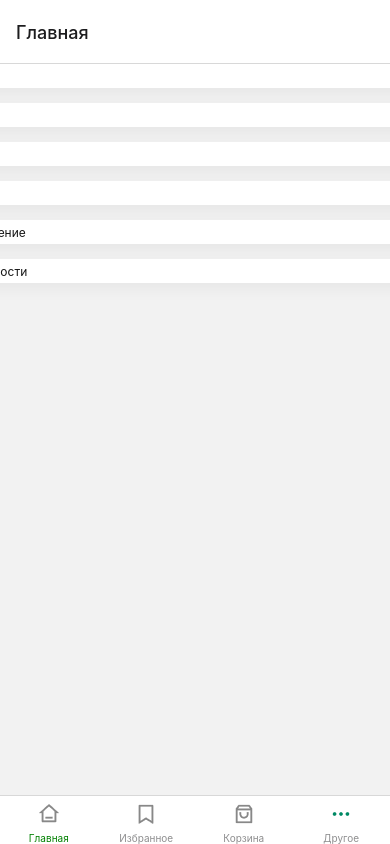
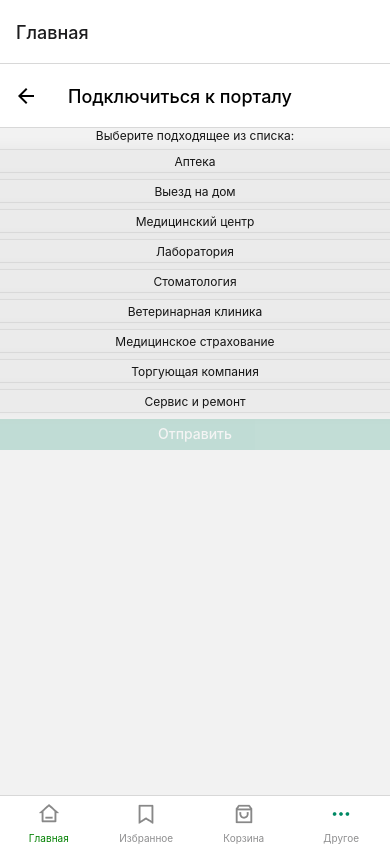
Before and after one commit to Chepman32/MedTalk, a React Native app: screen /ConnectToPortal in a window 390 px wide. Built offline with nearby package versions, Linux system fonts and the light colour scheme.

Commit message:
ConnectToPortal

```diff
--- a/App.jsx
+++ b/App.jsx
@@ -10,6 +10,7 @@ import { Socials } from './screens/Socials';
 import { Support } from './screens/Support';
 import { UserAgreement } from './screens/UserAgreement';
 import { PrivacyPolicy } from './screens/PrivacyPolicy';
+import { ConnectToPortal } from './screens/ConnectToPortal';
 
 const Stack = createStackNavigator();
 const Tab = createBottomTabNavigator();
@@ -23,18 +24,13 @@ function MoreStackNavigator() {
       headerShown: route.name !== 'Другое', // Show header only if the route name is not 'Другое'
     })}>
       <Stack.Screen name="MoreScreen" component={MoreScreen} options={{ headerShown: false }} />
-      <Stack.Screen name="About" component={About} options={{
-        title: 'о нас',
-      }} />
-      <Stack.Screen name="UserAgreement" component={UserAgreement} options={{
-        title: 'Пользовательское соглашение',
-      }} />
-      <Stack.Screen name="Franchise" component={Franchise} options={{
-        title: 'Франчайзинг',
-      }} />
+      <Stack.Screen name="About" component={About} options={{ title: 'о нас' }} />
+      <Stack.Screen name="UserAgreement" component={UserAgreement} options={{ title: 'Пользовательское соглашение' }} />
+      <Stack.Screen name="Franchise" component={Franchise} options={{ title: 'Франчайзинг' }} />
       <Stack.Screen name="Socials" component={Socials} options={{ headerShown: false }} />
-      <Stack.Screen name="Support" component={Support} options={{ title: 'Служба поддержки', }} />
+      <Stack.Screen name="Support" component={Support} options={{ title: 'Служба поддержки' }} />
       <Stack.Screen name="PrivacyPolicy" component={PrivacyPolicy} options={{ title: 'Политика конфиденциальности', }} />
+      <Stack.Screen name="ConnectToPortal" component={ConnectToPortal} options={{ title: 'Подключиться к порталу' }} />
     </Stack.Navigator>
   );
 }
--- /dev/null
+++ b/components/ConnectToPortalItem.jsx
@@ -0,0 +1,51 @@
+/* eslint-disable quotes */
+/* eslint-disable prettier/prettier */
+import React from 'react';
+import { View, Text, StyleSheet, TouchableOpacity } from 'react-native';
+import { SCREEN_HEIGHT, SCREEN_WIDTH } from '../constants';
+import { useNavigation } from '@react-navigation/native';
+
+export const ConnectToPortalItem = ({ text, selected, setSelected }) => {
+  const navigation = useNavigation();
+  return (
+    <TouchableOpacity
+      style={[
+        styles.container,
+        selected === text ? styles.selected : null,
+      ]}
+      onPress={() => setSelected(text)}
+    >
+      <Text style={styles.text}>{text}</Text>
+    </TouchableOpacity>
+  );
+};
+
+const styles = StyleSheet.create({
+  container: {
+    width: SCREEN_WIDTH * 0.95,
+    height: SCREEN_HEIGHT * 0.04,
+    justifyContent: 'center',
+    alignItems: 'center',
+    padding: SCREEN_WIDTH * 0.01,
+    marginBottom: SCREEN_HEIGHT * 0.01,
+    backgroundColor: 'rgba(235, 235, 235, 1)',
+    overflow: 'hidden',
+    borderRadius: 8,
+    borderWidth: 1,
+    borderColor: 'rgba(219, 219, 219, 1)',
+    shadowOpacity: 0.05,
+    shadowRadius: 16,
+    elevation: 6,
+  },
+  selected: {
+      backgroundColor: 'rgba(0, 137, 100, 0.2)',
+      borderWidth: 1,
+    borderColor: 'rgba(0, 137, 100, 1)',
+  },
+  text: {
+    fontWeight: '400',
+    fontSize: 12,
+    lineHeight: 15,
+    color: 'rgba(21, 21, 21, 1)',
+  },
+});
--- /dev/null
+++ b/screens/ConnectToPortal.jsx
@@ -0,0 +1,64 @@
+
+/* eslint-disable quotes */
+import React, { useState } from 'react';
+import {SafeAreaView, StyleSheet, Text, TouchableOpacity} from 'react-native';
+import { SCREEN_HEIGHT, SCREEN_WIDTH } from '../constants';
+import { ConnectToPortalItem } from '../components/ConnectToPortalItem';
+
+export const ConnectToPortal = () => {
+    const [selected, setSelected] = useState("")
+  return (
+    <SafeAreaView style={styles.container}>
+          <Text style={styles.mainText}>
+          Выберите подходящее из списка:
+          </Text>
+          <ConnectToPortalItem text={"Аптека"} selected={selected} setSelected={setSelected} />
+          <ConnectToPortalItem text={"Выезд на дом"} selected={selected} setSelected={setSelected} />
+          <ConnectToPortalItem text={"Медицинский центр"} selected={selected} setSelected={setSelected} />
+          <ConnectToPortalItem text={"Лаборатория"} selected={selected} setSelected={setSelected} />
+          <ConnectToPortalItem text={"Стоматология"} selected={selected} setSelected={setSelected} />
+          <ConnectToPortalItem text={"Ветеринарная клиника"} selected={selected} setSelected={setSelected} />
+          <ConnectToPortalItem text={"Медицинское страхование"} selected={selected} setSelected={setSelected} />
+          <ConnectToPortalItem text={"Торгующая компания"} selected={selected} setSelected={setSelected} />
+          <ConnectToPortalItem text={"Сервис и ремонт"} selected={selected} setSelected={setSelected} />
+          <TouchableOpacity style={selected ? styles.button : {...styles.button, ...styles.disabledButton}} >
+            <Text style={styles.buttonText}>Отправить</Text>
+          </TouchableOpacity>
+    </SafeAreaView>
+  );
+};
+
+const styles = StyleSheet.create({
+  container: {
+    width: "100%",
+    flex: 1,
+    alignItems: "center",
+    paddingVertical: SCREEN_HEIGHT * 0.05,
+      paddingHorizontal: SCREEN_WIDTH * 0.025,
+  },
+    mainText: {
+      marginBottom: SCREEN_HEIGHT * 0.01,
+    fontWeight: '400',
+    fontSize: 12,
+    lineHeight: 15,
+    color: 'rgba(21, 21, 21, 1)',
+    },
+    button: {
+        width: SCREEN_WIDTH * 0.95,
+        justifyContent: 'center',
+        alignItems: 'center',
+        paddingVertical: SCREEN_HEIGHT * 0.009,
+        backgroundColor: 'rgba(0, 137, 100, 1)',
+        borderRadius: 8,
+    },
+    disabledButton: {
+        opacity: 0.2,
+    },
+    buttonText: {
+        fontSize: 14,
+        fontWeight: '500',
+        lineHeight: 20,
+        textAlign: 'center',
+        color: '#fff',
+      },
+});
--- a/screens/MoreScreen.jsx
+++ b/screens/MoreScreen.jsx
@@ -10,6 +10,7 @@ import socials from "../assets/icons/socials.png";
 import support from "../assets/icons/support.png";
 import agreement from "../assets/icons/agreement.png";
 import privacy from "../assets/icons/privacy.png";
+import connect from "../assets/icons/connect.png";
 
 export const MoreScreen = () => {
   return (
@@ -20,6 +21,7 @@ export const MoreScreen = () => {
       <MoreScreenItem text={"Служба поддержки"} icon={support} path={"Support"} />
       <MoreScreenItem text={"Пользовательское соглашение"} icon={agreement} path={"UserAgreement"} />
       <MoreScreenItem text={"Политика конфиденциальности"} icon={privacy} path={"PrivacyPolicy"} />
+      <MoreScreenItem text={"Подключиться к порталу"} icon={connect} path={"ConnectToPortal"} />
     </SafeAreaView>
   );
 };
```
